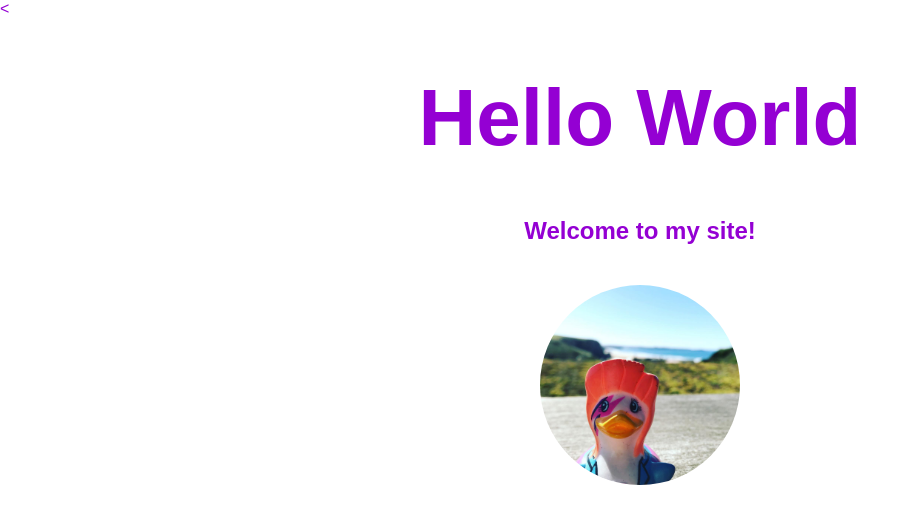
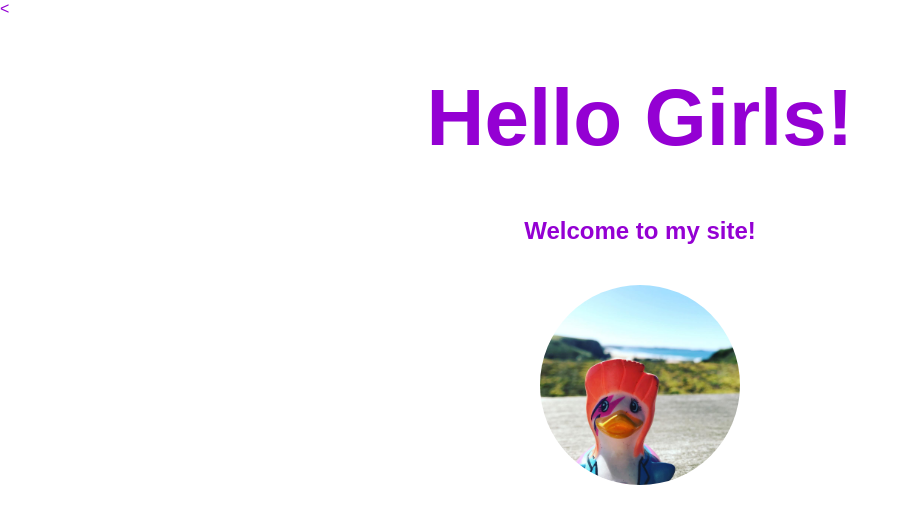
Before and after one commit to miraajkmn/beginners-week-one-master, a plain HTML site: page index.html in a window 1280 px wide. Shown: the top 524 px of the page, without its empty margins (0-920 px from the left). Drawn offline with Linux system fonts and the light colour scheme.

Commit message:
Update index.html
changing Hello World to Girls!

```diff
--- a/index.html
+++ b/index.html
@@ -6,7 +6,7 @@
 <body>
 
   <div>
-    <h1>Hello World</h1>
+    <h1>Hello Girls!</h1>
     <h2>Welcome to my site!</h2>
   </div>
 
```
